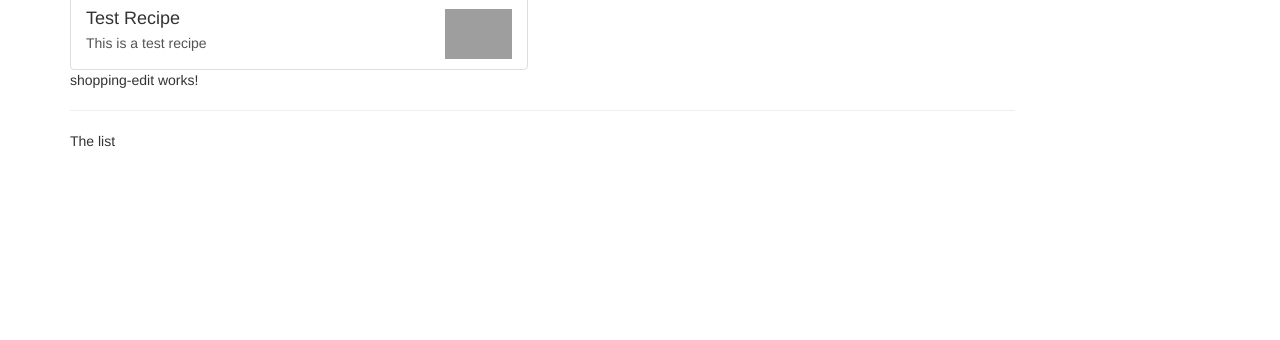
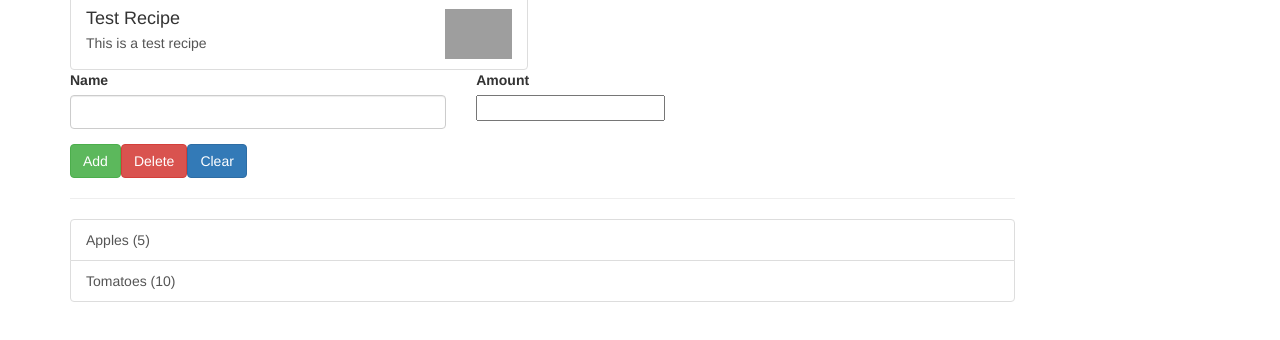
Before and after one commit to khadijadaruwala/Recipe-Book, an Angular app: page / in a window 1280 px wide. Shown: the part 220-560 px from the top of the page. Built offline with nearby package versions, Linux system fonts and the light colour scheme; grey boxes are pictures that could not be loaded.

Commit message:
Created ingredient model and setup shopping list section

```diff
--- /dev/null
+++ b/src/app/shared/ingredient.model.ts
@@ -0,0 +1,3 @@
+export class Ingredient{
+  constructor(public name: string, public amount: number){}
+}
--- a/src/app/shopping-list/shopping-edit/shopping-edit.component.html
+++ b/src/app/shopping-list/shopping-edit/shopping-edit.component.html
@@ -1 +1,23 @@
-<p>shopping-edit works!</p>
+<div class="row">
+  <div class="col-xs-12">
+    <form>
+      <div class="row">
+        <div class="col-sm-5 form-group">
+          <label for="name">Name</label>
+          <input type="text" id="name" class="form-control" />
+        </div>
+        <div class="col-sm-2 form-group">
+          <label for="amount">Amount</label>
+          <input type="number" id="amount" class="form -control" />
+        </div>
+      </div>
+      <div class="row">
+        <div class="col-xs-12">
+          <button class="btn btn-success" type="submit">Add</button>
+          <button class="btn btn-danger" type="button">Delete</button>
+          <button class="btn btn-primary" type="button">Clear</button>
+        </div>
+      </div>
+    </form>
+  </div>
+</div>
--- a/src/app/shopping-list/shopping-list.component.html
+++ b/src/app/shopping-list/shopping-list.component.html
@@ -1,7 +1,15 @@
 <div class="row">
   <div class="col-xs-10">
     <app-shopping-edit></app-shopping-edit>
-  <hr>
-  <p>The list</p>
+    <hr />
+    <ul class="list-group">
+      <a
+        class="list-group-item"
+        style="cursor: pointer"
+        *ngFor="let ingredient of ingredients"
+      >
+        {{ ingredient.name }} ({{ ingredient.amount }})
+      </a>
+    </ul>
   </div>
 </div>
--- a/src/app/shopping-list/shopping-list.component.ts
+++ b/src/app/shopping-list/shopping-list.component.ts
@@ -1,4 +1,5 @@
 import { Component, OnInit } from '@angular/core';
+import { Ingredient } from '../shared/ingredient.model';
 
 @Component({
   selector: 'app-shopping-list',
@@ -6,7 +7,10 @@ import { Component, OnInit } from '@angular/core';
   styleUrls: ['./shopping-list.component.css']
 })
 export class ShoppingListComponent implements OnInit {
-
+ingredients: Ingredient[] = [
+  new Ingredient('Apples', 5),
+  new Ingredient('Tomatoes', 10)
+];
   constructor() { }
 
   ngOnInit(): void {
```
